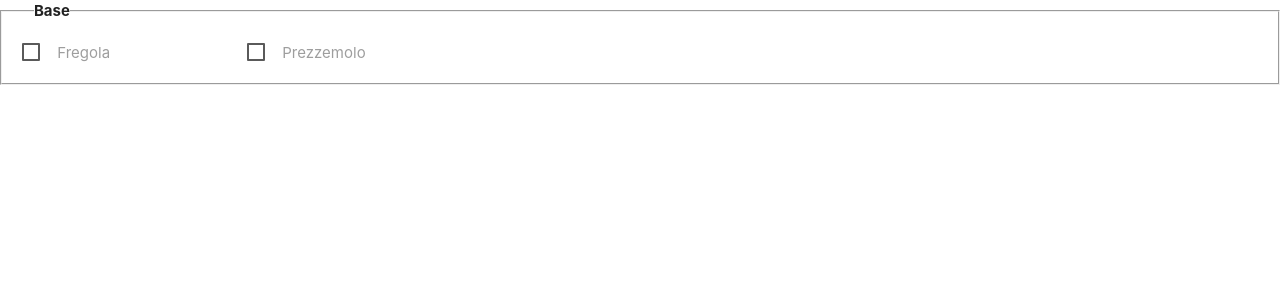
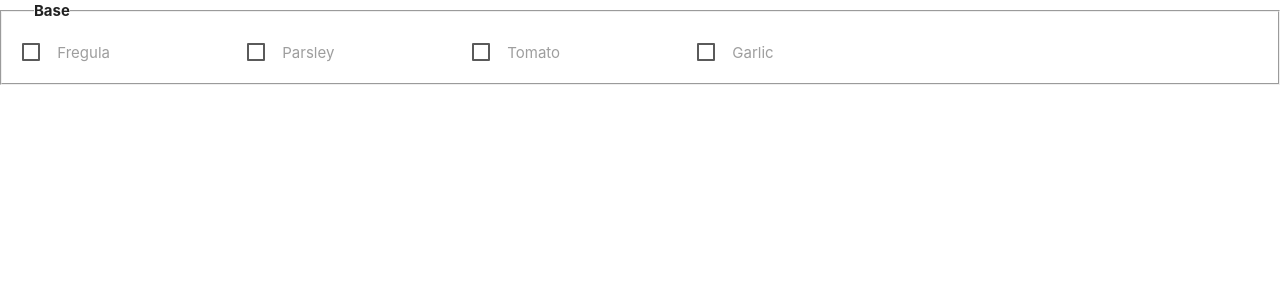
Before and after one commit to Drumso/Sardiniasupport, a Jekyll site: the page built from fregola.md, in a window 1280 px wide. Shown: the top 300 px of the page. Built offline with Jekyll 4.4.1, drawn with Linux system fonts in a browser that asks for light colours.

Commit message:
Update fregola.md

```diff
--- a/fregola.md
+++ b/fregola.md
@@ -1,5 +1,5 @@
 ---
 layout: ingredients_list
 ingredients_group_name: Base
-ingredients_list: [Fregola, Prezzemolo]
+ingredients_list: [Fregula, Parsley, Tomato, Garlic]
 ---
```
